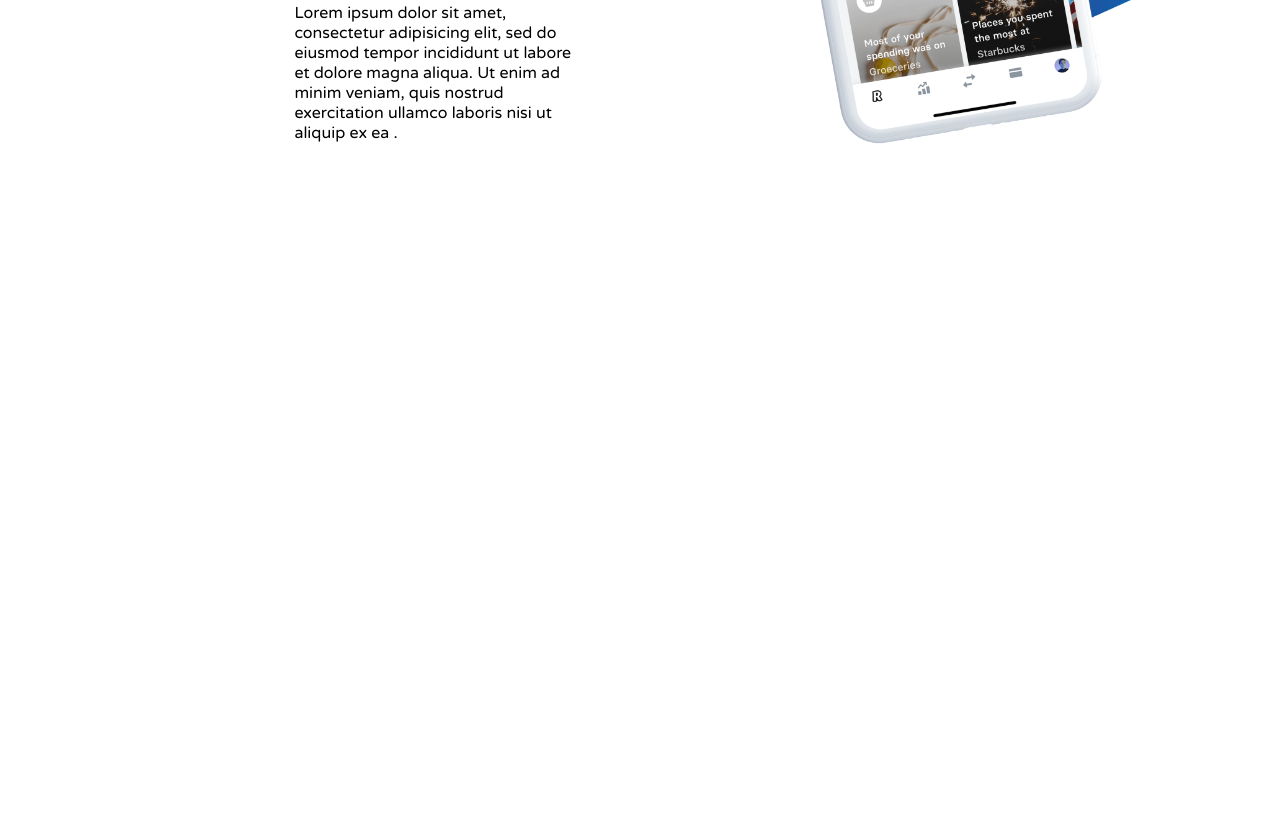
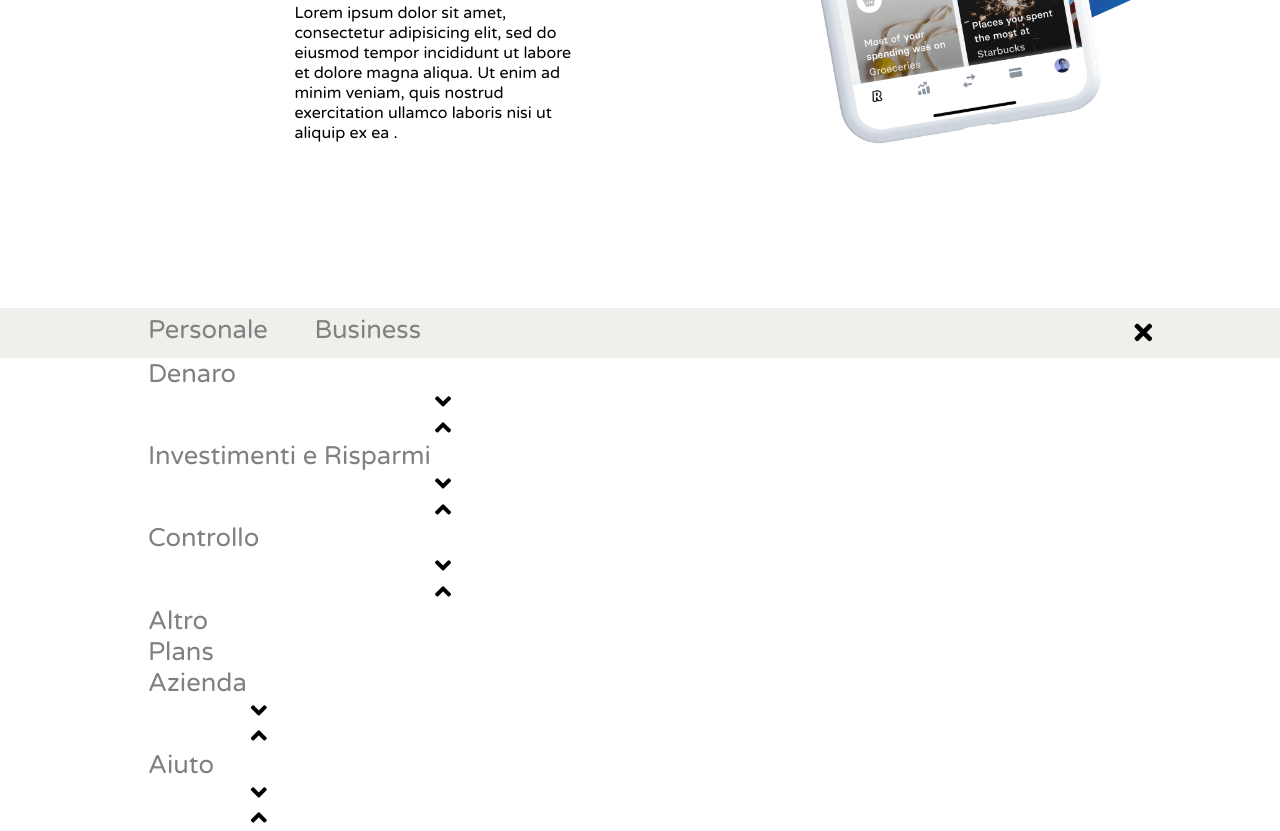
Before and after one commit to GiuliaStagnitto/js-html-css-revolut, a plain HTML site: page index.html in a window 1280 px wide. Shown: the part 703-1534 px from the top of the page. Before the commit the page ends 1011 px from the top, so only its background shows below. Drawn offline with Linux system fonts and the light colour scheme.

Commit message:
dannate icone

```diff
--- a/css/style.css
+++ b/css/style.css
@@ -15,12 +15,6 @@
   display: none;
 }
 
-main{
-  /* display: none; */
-}
-.menu-responsive{
-  display: none;
-}
 /* top nav */
 
 .top-nav{
@@ -186,7 +180,35 @@ line-height: 50px;
 }
 
 /* menu responsive */
+.fa-angle-up{
+  display: none;
+}
+.menu-responsive{
+  font-size: 1.6em;
+}
+.responsive{
+  display: flex;
+  align-items: center;
+  justify-content: space-between;
+  padding: 0 10%;
+}
 
+.lista-responsive i {
+  display: flex;
+  align-items: center;
+  justify-content: flex-end;
+  /* padding: 0 10%; */
+}
+
+.lista-responsive a{
+  text-decoration: none;
+  list-style-type: none;
+  color: grey;
+  margin: 0 20px;
+}
+.lista-responsive a:hover{
+  color: black;
+}
 
 
 /* responsive tablet, mobile */
@@ -195,8 +217,5 @@ line-height: 50px;
   main{
     display: none;
   }
-    .menu-responsive{
-      display: block;
 
-    }
 }
--- a/index.html
+++ b/index.html
@@ -92,8 +92,9 @@
           <li><a href="#">Personale</a></li>
           <li><a href="#">Business</a></li>
         </ul>
+        <i class="fas fa-times"></i>
       </div>
-      <div class="lista-responsive">
+      <div class="lista-responsive responsive">
         <ul>
           <li><a href="#">Denaro</a>
             <ul class="lista dropdown">
@@ -102,7 +103,8 @@
               <li><a href="#">Paga con Apple Pay</a></li>
               <li><a href="#">Paga con GPay</a></li>
             </ul>
-          </li> <i class="fas fa-angle-down"></i><i class="fas fa-angle-up"></i>
+            <i class="fas fa-angle-down"></i><i class="fas fa-angle-up"></i>
+          </li>
           <li><a href="#">Investimenti e Risparmi</a>
             <ul class="lista dropdown">
               <li><a href="#">Effettua compravendite di titoli azionari</a></li>
@@ -110,13 +112,15 @@
               <li><a href="#">Effettua compravendite Crypto</a></li>
               <li><a href="#">Imposta i salvadanai</a></li>
             </ul>
-          </li><i class="fas fa-angle-down"></i><i class="fas fa-angle-up"></i>
+            <i class="fas fa-angle-down"></i><i class="fas fa-angle-up"></i>
+          </li>
           <li><a href="#">Controllo</a>
-          <ul class="lista dropdown">
-            <li><a href="#">Imposta i budjet</a></li>
-            <li><a href="#">Tutelati</a></li>
-          </ul>
-          </li><i class="fas fa-angle-down"></i><i class="fas fa-angle-up"></i>
+            <ul class="lista dropdown">
+              <li><a href="#">Imposta i budjet</a></li>
+              <li><a href="#">Tutelati</a></li>
+            </ul>
+            <i class="fas fa-angle-down"></i><i class="fas fa-angle-up"></i>
+          </li>
           <li><a href="#">Altro</a>
             <ul class="lista dropdown">
               <li><a href="#">Assicura te stesso all'estero</a></li>
@@ -124,8 +128,9 @@
               <li><a href="#">Dona agli enti di beneficienza</a></li>
               <li>  PROSSIMAMENTE</li>
               <li>  Scopri i premi</li>
+              <i class="fas fa-angle-down"></i><i class="fas fa-angle-up"></i>
             </ul>
-          </li><i class="fas fa-angle-down"></i><i class="fas fa-angle-up"></i>
+          </li>
           <li><a href="#">Plans</a>
             <ul class="lista dropdown">
               <li><a href="#">Standard</a></li>
@@ -133,11 +138,12 @@
               <li><a href="#">Metal</a></li>
               <li><a href="#">Junior</a></li>
               <li><a href="#">Tariffazione</a></li>
+              <i class="fas fa-angle-down"></i><i class="fas fa-angle-up"></i>
             </ul>
-          </li><i class="fas fa-angle-down"></i><i class="fas fa-angle-up"></i>
+          </li>
         </ul>
       </div>
-      <div class="lista-responsive">
+      <div class="lista-responsive responsive">
         <ul>
           <li><a href="#">Azienda</a></li><i class="fas fa-angle-down"></i><i class="fas fa-angle-up"></i>
           <li><a href="#">Aiuto</a></li><i class="fas fa-angle-down"></i><i class="fas fa-angle-up"></i>
```
